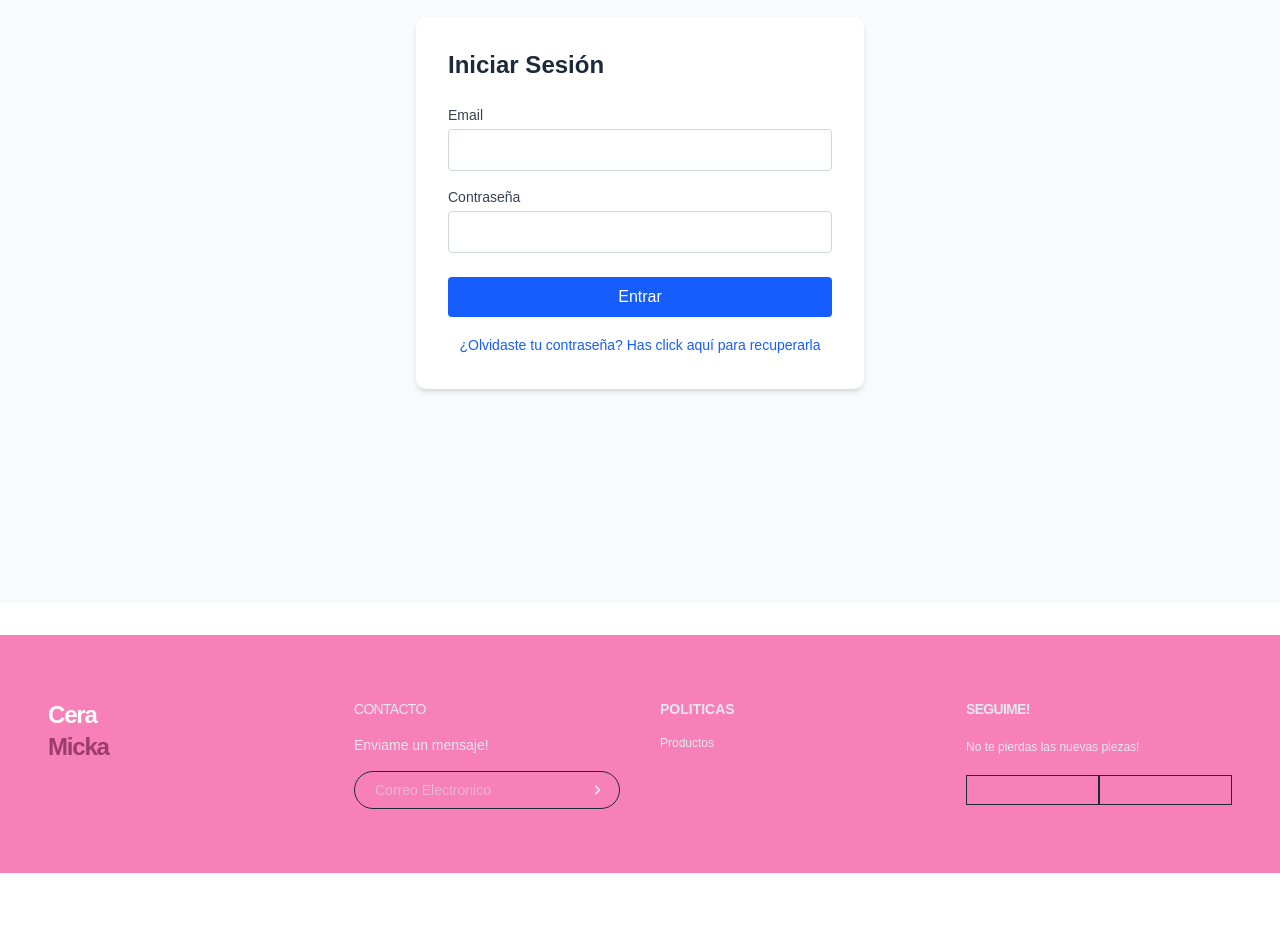
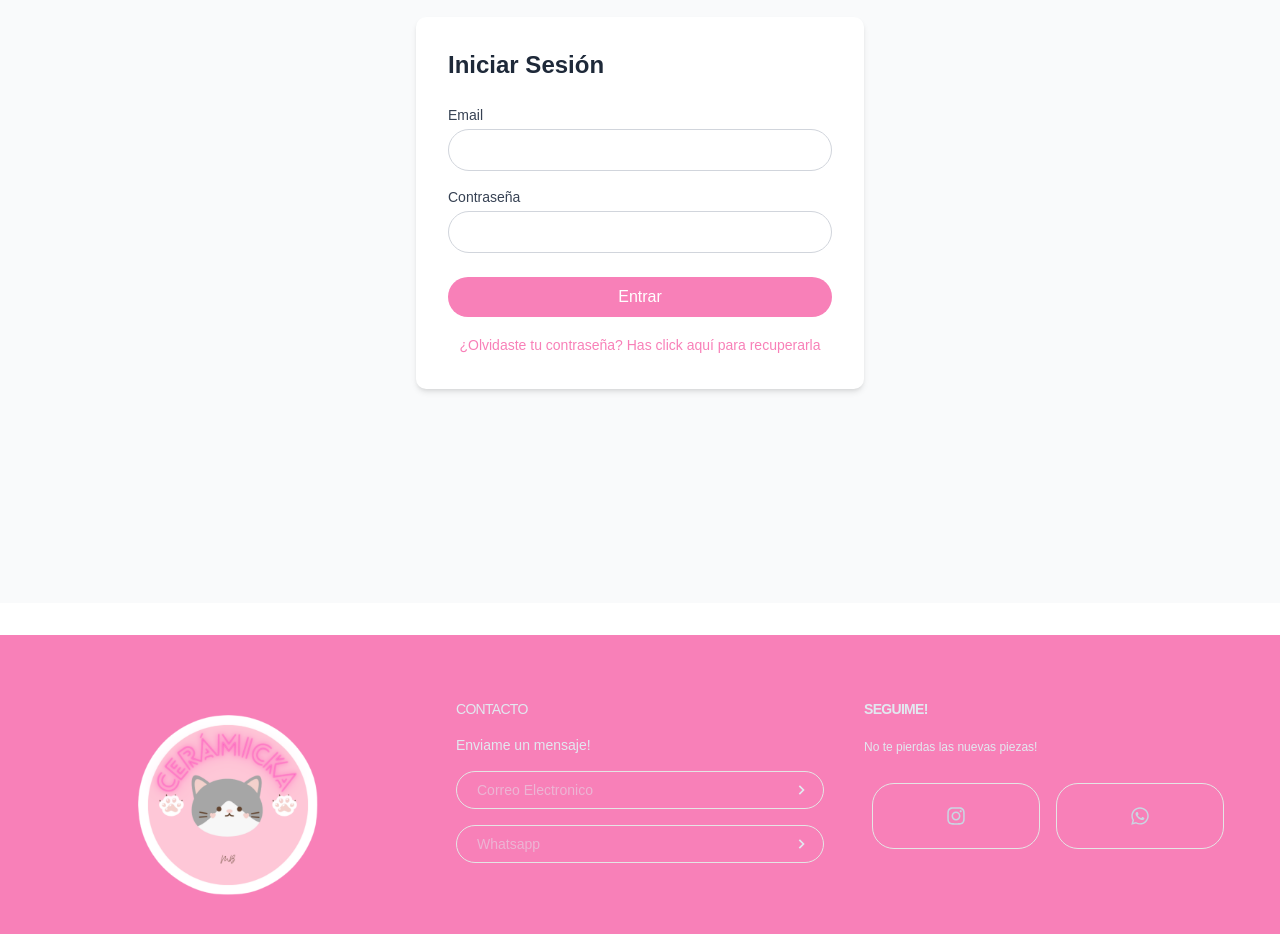
Before and after one commit to diazfabrici0/ceramicka, a React (Vite) app in the folder ceramicka-ecommerce/: page /loginAdmin in a window 1280 px wide. Shown: the part 300-1234 px from the top of the page. Before the commit the page ends 1173 px from the top, so only its background shows below. Built offline with nearby package versions, Linux system fonts and the light colour scheme; no server answers.

Commit message:
fix: arreglando estilos

```diff
--- a/ceramicka-ecommerce/src/Pages/AdminPanel.tsx
+++ b/ceramicka-ecommerce/src/Pages/AdminPanel.tsx
@@ -14,25 +14,24 @@ export const AdminPanel = () => {
         }
     }, [user, loading, navigate])
 
-    if(loading) return <p>Autenticando...</p>;
+    if(loading) return <p className="text-center text-gray-600">Autenticando...</p>;
 
     if(!user) return null;
     return (
-        <div className="min-h-screen bg-gray-50 p-8">
-            <header className="max-w-4xl mx-auto mb-10">
+        <div className="min-h-screen w-screen bg-white p-8">
+            <header className="max-w-4xl mx-auto mb-10 text-left">
                 <h1 className="text-3xl font-bold text-gray-900">Panel de Administración</h1>
                 <p className="text-gray-600">Gestiona las categorías y productos de tu tienda.</p>
             </header>
 
             <main className="max-w-4xl mx-auto grid grid-cols-1 md:grid-cols-2 gap-8">
-                {/* Sección de Categorías */}
                 <section>
                     <h2 className="text-xl font-semibold mb-4 text-gray-700">Gestión de Categorías</h2>
                     <CategoriesForm />
                 </section>
 
-                {/* Aquí irá el formulario de Productos más adelante */}
                 <section>
+                    <h2 className="text-xl font-semibold mb-4 text-gray-700">Gestión de Productos</h2>
                     <ProductsForm />
                 </section>
             </main>
--- a/ceramicka-ecommerce/src/Pages/LoginAdmin.tsx
+++ b/ceramicka-ecommerce/src/Pages/LoginAdmin.tsx
@@ -54,7 +54,8 @@ export const LoginAdmin = () =>{
     }
 
     return (
-        <div className="min-h-screen flex items-center justify-center bg-gray-50">
+        <div className="min-h-screen w-screen flex items-center justify-center bg-gray-50">
+
             <form onSubmit={handleLogin} className="bg-white p-8 rounded-lg shadow-md w-full max-w-md">
                 <h1 className="text-2xl font-bold mb-6 text-gray-800">Iniciar Sesión</h1>
 
@@ -76,7 +77,7 @@ export const LoginAdmin = () =>{
                         type="email"
                         value={email}
                         onChange={(e) => setEmail(e.target.value)}
-                        className="w-full p-2 border border-gray-300 rounded focus:ring-2 focus:ring-blue-500 outline-none"
+                        className="w-full p-2 border border-gray-300 rounded-full focus:ring-2 focus:ring-[#f880b8] outline-none"
                         required
                     />
                 </div>
@@ -87,7 +88,7 @@ export const LoginAdmin = () =>{
                         type="password"
                         value={password}
                         onChange={(e) => setPassword(e.target.value)}
-                        className="w-full p-2 border border-gray-300 rounded focus:ring-2 focus:ring-blue-500 outline-none"
+                        className="w-full p-2 border border-gray-300 rounded-full focus:ring-2 focus:ring-[#f880b8] outline-none"
                         required
                     />
                 </div>
@@ -95,7 +96,7 @@ export const LoginAdmin = () =>{
                 <button
                     type="submit"
                     disabled={loading}
-                    className="w-full bg-blue-600 text-white py-2 rounded hover:bg-blue-700 disabled:bg-gray-400"
+                    className="w-full bg-[#f880b8] text-white py-2 rounded-full hover:bg-[#e0609a] transition-all disabled:bg-gray-400"
                 >
                     {loading ? 'Cargando...' : 'Entrar'}
                 </button>
@@ -105,7 +106,7 @@ export const LoginAdmin = () =>{
                         type="button"
                         onClick={handleResetPassword}
                         disabled={loading}
-                        className="text-sm text-blue-600 hover:text-blue-700 hover:underline"
+                        className="text-sm text-[#f880b8] hover:text-[#e0609a] hover:underline"
                     >
                         ¿Olvidaste tu contraseña? Has click aquí para recuperarla
                     </button>
--- a/ceramicka-ecommerce/src/components/categories/CategoriesForm.tsx
+++ b/ceramicka-ecommerce/src/components/categories/CategoriesForm.tsx
@@ -39,7 +39,7 @@ export function CategoriesForm() {
     };
 
     return (
-        <form onSubmit={handleSubmit} className="p-6 border rounded-lg shadow-sm bg-white max-w-md mx-auto">
+        <form onSubmit={handleSubmit} className="p-6 border rounded-2xl shadow-sm bg-white max-w-md mx-auto">
             <h2 className="text-2xl font-bold mb-6 text-gray-800">Nueva Categoría</h2>
 
             <div className="mb-4">
@@ -49,7 +49,7 @@ export function CategoriesForm() {
                     placeholder="Ej: Jarrones de cerámica"
                     value={name}
                     onChange={(e: ChangeEvent<HTMLInputElement>) => setName(e.target.value)}
-                    className="w-full p-2 border border-gray-300 rounded focus:ring-2 focus:ring-blue-500 outline-none"
+                    className="w-full p-2 border border-gray-300 rounded-full focus:ring-2 focus:ring-[#f880b8] outline-none"
                     required
                 />
             </div>
@@ -60,15 +60,15 @@ export function CategoriesForm() {
                     placeholder="Breve descripción de la categoría..."
                     value={description}
                     onChange={(e: ChangeEvent<HTMLTextAreaElement>) => setDescription(e.target.value)}
-                    className="w-full p-2 border border-gray-300 rounded focus:ring-2 focus:ring-blue-500 outline-none h-32"
+                    className="w-full p-2 border border-gray-300 rounded-2xl focus:ring-2 focus:ring-[#f880b8] outline-none h-32"
                 />
             </div>
 
             <button
                 type="submit"
                 disabled={loading}
-                className={`w-full py-2 px-4 rounded font-semibold text-white transition-colors
-            ${loading ? 'bg-gray-400 cursor-not-allowed' : 'bg-blue-600 hover:bg-blue-700'}`}
+                className={`w-full py-2 px-4 rounded-full font-semibold text-white transition-all
+            ${loading ? 'bg-gray-400 cursor-not-allowed' : 'bg-[#f880b8] hover:bg-[#e0609a]'}`}
             >
                 {loading ? 'Guardando...' : 'Crear Categoría'}
             </button>
--- a/ceramicka-ecommerce/src/components/shared/Footer.tsx
+++ b/ceramicka-ecommerce/src/components/shared/Footer.tsx
@@ -8,8 +8,9 @@ export const Footer = () => {
         md:flex-nowrap">
 
             <Link to="/" className={`text-2xl font-bold tracking-tighter transition-all text-white flex-1`}>
-                <p className="hidden lg:block">Cera</p>
-                <span className="text-[#9c3c69]">Micka</span>
+            <div className="relative z-10 flex flex-col items-center justify-center py-20 lg:py-4 text-center lg:px-8">
+                <img src="../../../img/ceramickaLogo.png" alt="Logo" className="w-45 h-45 mr-2" />
+            </div>
             </Link>
             <div className="flex flex-col gap-4 flex-1">
                 <p className="fonr-semibold uppercase tracking-tighter">
@@ -18,7 +19,7 @@ export const Footer = () => {
                 <p className="text-xs-font-medium">
                     Enviame un mensaje!
                 </p>
-                <div className="border border-gray-800 flex items-center gap-2 px-3 py-2 rounded-full">
+                <div className="border border-#f1317b-800 flex items-center gap-2 px-3 py-2 rounded-full">
                     <input type="email" placeholder="Correo Electronico"
                     className="pl-2 bg-[gray-950] text-slate-200 w-full focus:outline-none"/>
 
@@ -26,16 +27,16 @@ export const Footer = () => {
                         <BiChevronRight size={20} />
                     </button>
                 </div>
+                <div className="border border-#f1317b-800 flex items-center gap-2 px-3 py-2 rounded-full">
+                    <input type="email" placeholder="Whatsapp"
+                    className="pl-2 bg-[gray-950] text-slate-200 w-full focus:outline-none"/>
+
+                    <button className="text-slate-200">
+                        <BiChevronRight size={20} />
+                    </button>
+                </div>
             </div>
-            <div className="flex flex-col gap-4 flex-1">
-                <p className="font-semibold uppercase tracking tighter">
-                    Politicas
-                </p>
-                <nav className="flex flex-col gap-2 text-xs font-medium">
-                    <Link to="/stock">Productos</Link>
 
-                </nav>
-            </div>
             <div className="flex flex-col gap-4 flex-1">
                 <p className="font-semibold uppercase tracking-tighter">
                     Seguime!
@@ -52,10 +53,10 @@ export const Footer = () => {
                                 href={link.href}
                                 target="_blank"
                                 rel="noreferrer"
-                                className="text-slate-300 border border-gray-800 w-full h-full py-3.5 flex items-center justify-center transition-all
+                                className="text-slate-300 border rounded-3xl m-2 border-#f1317b-800 w-full h-full py-3.5 flex items-center justify-center transition-all
                                  hover:bg-white hover:text-gray-950 "
                             >
-
+                                {link.icon}
                             </a>
                         ))
                     }
--- a/ceramicka-ecommerce/src/components/shared/home/Carousel.tsx
+++ b/ceramicka-ecommerce/src/components/shared/home/Carousel.tsx
@@ -33,7 +33,7 @@ const Carousel = ({ data }: { data: CarouselItem[] }) => {
         if (!isPaused && data.length > 1) {
             interval = setInterval(() => {
                 nextSlide();
-            }, 4000);
+            }, 3000);
         }
 
         return () => clearInterval(interval);
@@ -135,7 +135,7 @@ const Carousel = ({ data }: { data: CarouselItem[] }) => {
                                 src={item.url}
                                 alt={item.name}
                                 className="object-cover rounded-lg shadow-2xl"
-                                style={{ width: '180px', height: '240px' }}
+                                style={{ width: '180px', height: '200px' }}
                             />
                             {offset === 0 && (
                                 <div className="mt-4 text-center">
--- a/ceramicka-ecommerce/src/constants/links.tsx
+++ b/ceramicka-ecommerce/src/constants/links.tsx
@@ -1,7 +1,7 @@
 //import { href } from "react-router-dom";
 
 //import { title } from "process"
-import { FaInstagram } from "react-icons/fa6"
+import { FaInstagram, FaWhatsapp } from "react-icons/fa6"
 
 export const navbarLinks = [
     {
@@ -27,7 +27,7 @@ export const socialLinks = [
         id: 2,
         title: "Whatsapp",
         href: "https://wa.me/5492995774749",
-        icon: <FaInstagram size={20} />
+        icon: <FaWhatsapp size={20} />
     }
 
 ]
```
Also changed, not shown: ceramicka-ecommerce/src/components/products/ProductForm.tsx (+9 -11 lines).
